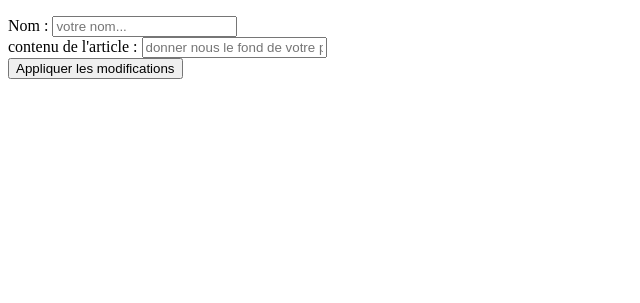
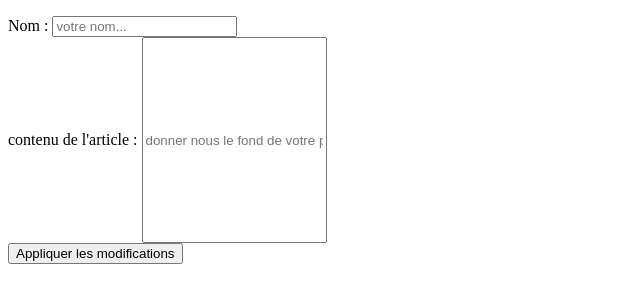
Before and after one commit to elessa237/demo, a Symfony app: template templates/articles/create_article.html.twig in a window 1280 px wide. Shown: the part 96-399 px from the top of the page, without its empty margins (0-640 px from the left). Run offline with Twig, Linux system fonts and the light colour scheme; the template is opened without the code that fills it, so the values that code supplies are empty; form fields are guessed from the names that the template uses; some libraries are stand-ins or nearby versions.

Commit message:
style : !!

```diff
--- a/assets/styles/app.scss
+++ b/assets/styles/app.scss
@@ -1 +1 @@
-@import '~bootstrap/dist/css/bootstrap.css';
+@import '~bootstrap/scss/bootstrap.scss';
--- a/templates/articles/create_article.html.twig
+++ b/templates/articles/create_article.html.twig
@@ -6,6 +6,7 @@
 
 {% block body %}
 
+<div class="container">
     {{form_start(form)}}
         <div class="form-group mb-3">
             <label for="auteur" class="form-label">Nom :</label>
@@ -16,7 +17,9 @@
         <div class="form-group mb-3">
             <label for="contenu" class="form-label">contenu de l'article :</label>
             {{form_widget(form.contenu, {'attr':{'class':'form-control',
-            'placeholder':'donner nous le fond de votre pensée'}})}}
+            'placeholder':'donner nous le fond de votre pensée',
+            'style':'height: 200px'
+            }})}}
         </div>
         {% if ModeCreation %}
             <div class="form-group mb-3">
@@ -38,5 +41,6 @@
             </button>
         </div>
     {{form_end(form)}}
+</div>
 
 {% endblock  %}
```
